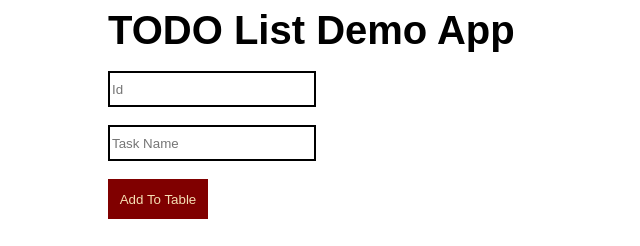
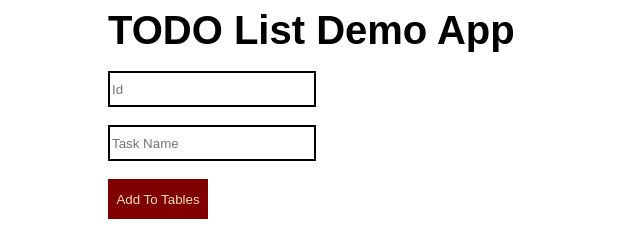
Before and after one commit to anthonysaab1/demo-2, a plain HTML site: page index.html in a window 1280 px wide. Shown: the top 246 px of the page, 0-640 px from the left. Drawn offline with Linux system fonts and the light colour scheme; no server answers.

Commit message:
Update index.html

```diff
--- a/index.html
+++ b/index.html
@@ -27,7 +27,7 @@
     <input type="checkbox" id="Completed" class="placetitle"></input><label >Completed</label> <br><br></div>
 
     <button type="button" id="saveBtn">Save</button>
-    <button type="button" id="addBtn">Add To Table</button>
+    <button type="button" id="addBtn">Add To Tables</button>
     <p id="errorMsg"> </p>
     <input type="text" id="searchBar" placeholder="Search..."></input> <button type="button" id="searchBtn">Search</button><br><br>
     <button type="button" id="logoutBtn">Logout</button>
```
